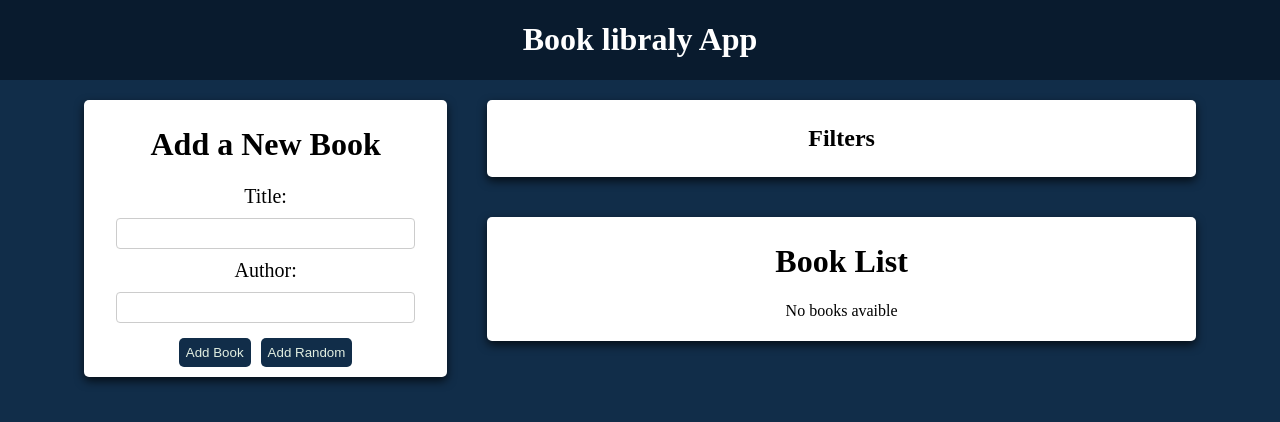
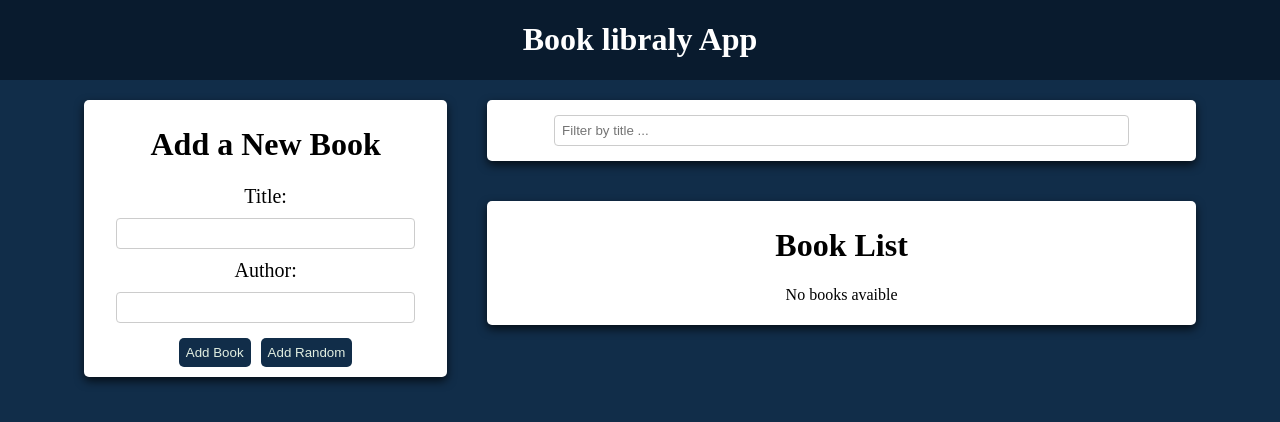
Before and after one commit to drozd12321/drozd, a React (Vite) app in the folder frontend/: page / in a window 1280 px wide. Shown: the top 422 px of the page. Built offline with nearby package versions, Linux system fonts and the light colour scheme.

Commit message:
sliceTitle

```diff
--- a/frontend/src/App.css
+++ b/frontend/src/App.css
@@ -36,5 +36,6 @@
   padding: 5px;
   border-radius: 5px;
   margin: 20px;
-  box-shadow: 0 4px 10px rgba(0, 0, 0, 0.7)
+  box-shadow: 0 4px 10px rgba(0, 0, 0, 0.7);
+  text-align: center;
 }
--- a/frontend/src/components/Filter/Filter.jsx
+++ b/frontend/src/components/Filter/Filter.jsx
@@ -1,9 +1,21 @@
 import React from 'react'
-
+import { setTitleFilter } from '../../redux/filter/filterSlice'
+import { useDispatch } from 'react-redux'
+import styles from './filter.module.css'
 const Filter = () => {
+  const dispath = useDispatch();
+  const handleFilterTitle = (e) =>{
+    dispath(setTitleFilter(e.target.value))
+  }
   return (
     <div className='app-block'>
-        <h2>Filters</h2>
+        <div className='filter-group'>
+          <input
+          className={styles.inp}
+          type="text"
+          placeholder='Filter by title ...'
+          onChange={handleFilterTitle} />
+        </div>
     </div>
   )
 }
--- a/frontend/src/components/Filter/Filter.css
+++ b/frontend/src/components/Filter/filter.module.css
@@ -3,3 +3,10 @@
     justify-content: space-between;
     align-items: center;
 }
+.filter-group{
+    align-items: center;
+    text-align: center;
+}
+.inp{
+    margin: 10px;
+}
--- /dev/null
+++ b/frontend/src/redux/filter/filterSlice.js
@@ -0,0 +1,18 @@
+import {createSlice} from '@reduxjs/toolkit'
+
+const initialState = {
+    title: ''
+}
+const sliceFilter = createSlice({
+    name:'filter',
+    initialState,
+    reducers: {
+        setTitleFilter(state,action){
+            return {
+                ...state, title: action.payload
+            }
+        }
+    }
+})
+export const {setTitleFilter} = sliceFilter.actions;
+export default sliceFilter.reducer
--- a/frontend/src/redux/store.js
+++ b/frontend/src/redux/store.js
@@ -1,8 +1,10 @@
 import {configureStore} from '@reduxjs/toolkit'
 import booksReducer from './books/reducer';
+import sliceFilter from './filter/filterSlice';
 const store = configureStore({
     reducer:{
         books:booksReducer,
+        filter: sliceFilter
     }
 });
 
```
